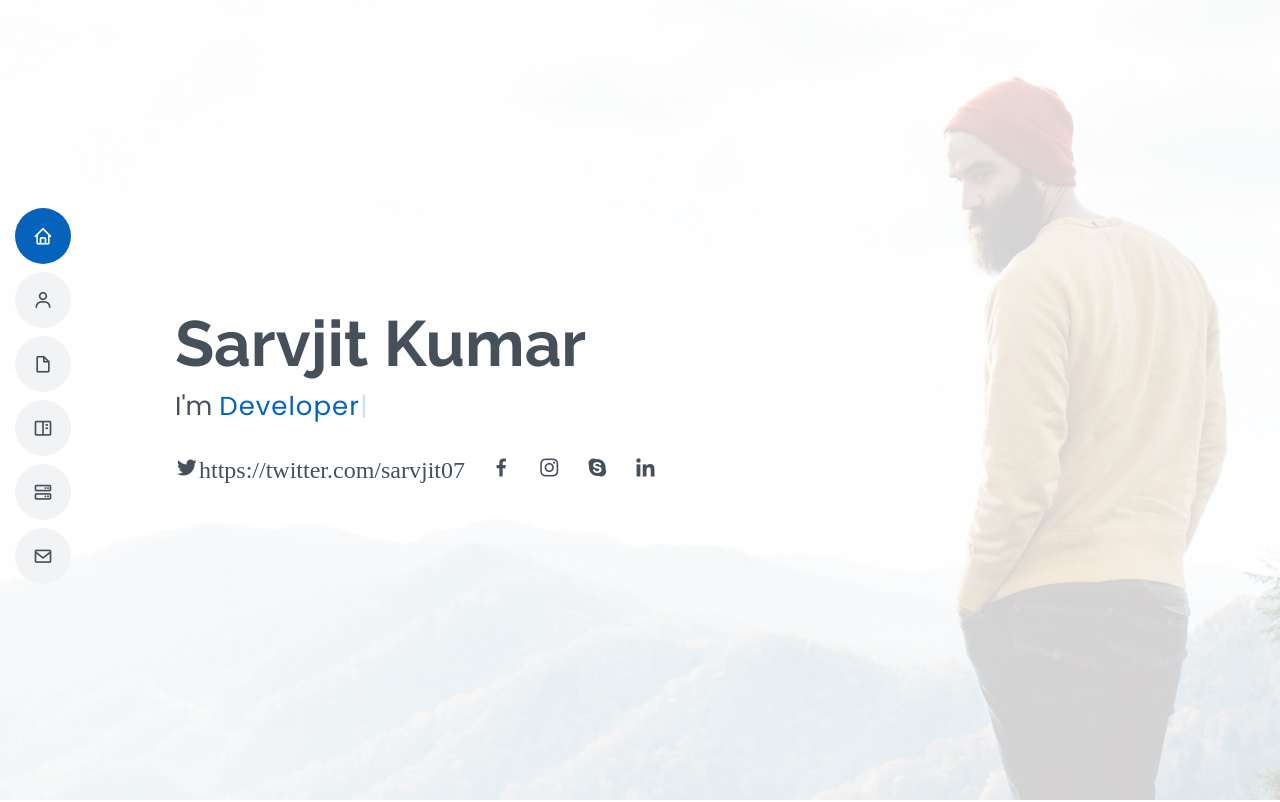
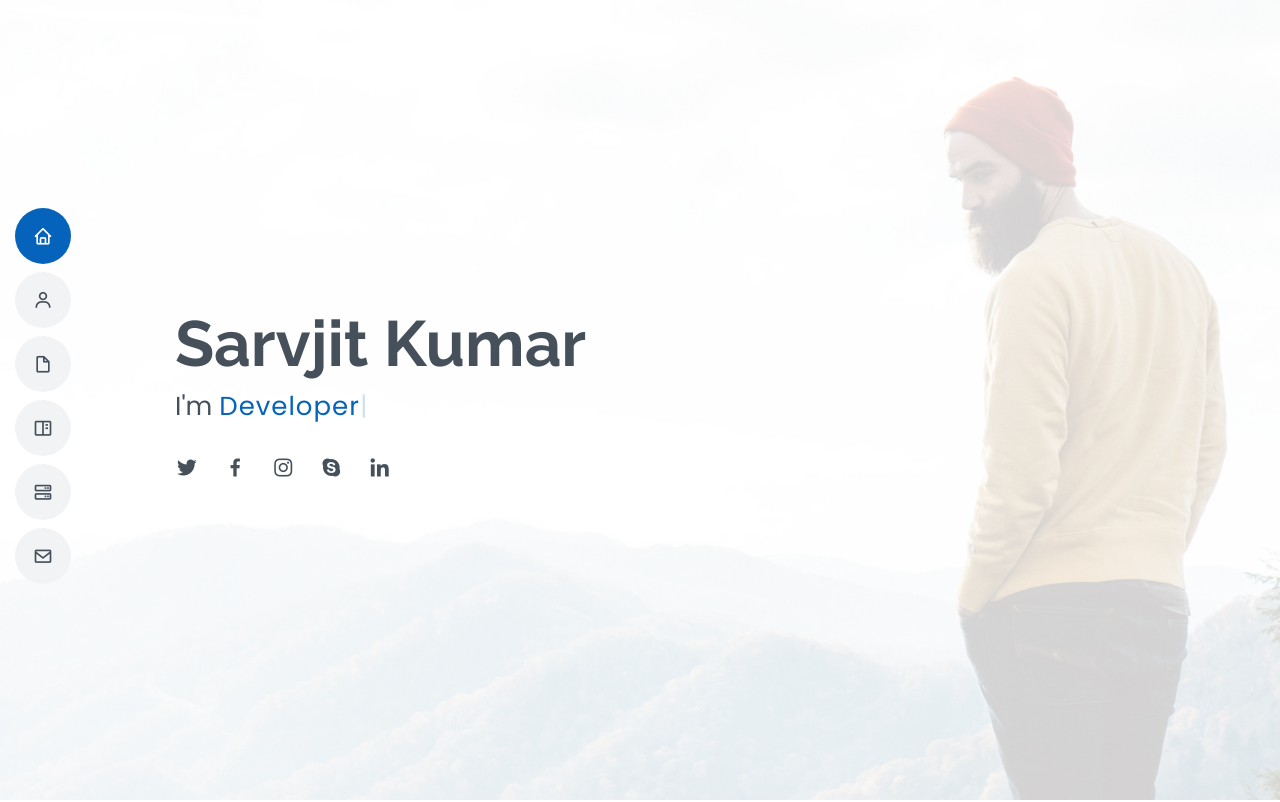
Before and after one commit to sarvjit07/sarvjit07.github.io, a plain HTML site: page index.html in a window 1280 px wide. Shown: the top 802 px of the page. Drawn offline with nearby package versions, Linux system fonts and the light colour scheme.

Commit message:
twitter change

```diff
--- a/index.html
+++ b/index.html
@@ -62,7 +62,7 @@
       <h1>Sarvjit Kumar</h1>
       <p>I'm <span class="typed" data-typed-items="Developer"></span></p>
       <div class="social-links">
-        <a href="#" class="twitter"><i class="bx bxl-twitter">https://twitter.com/sarvjit07</i></a>
+        <a href="https://twitter.com/sarvjit07" class="twitter"><i class="bx bxl-twitter"></i></a>
         <a href="#" class="facebook"><i class="bx bxl-facebook"></i></a>
         <a href="#" class="instagram"><i class="bx bxl-instagram"></i></a>
         <a href="#" class="google-plus"><i class="bx bxl-skype"></i></a>
```
